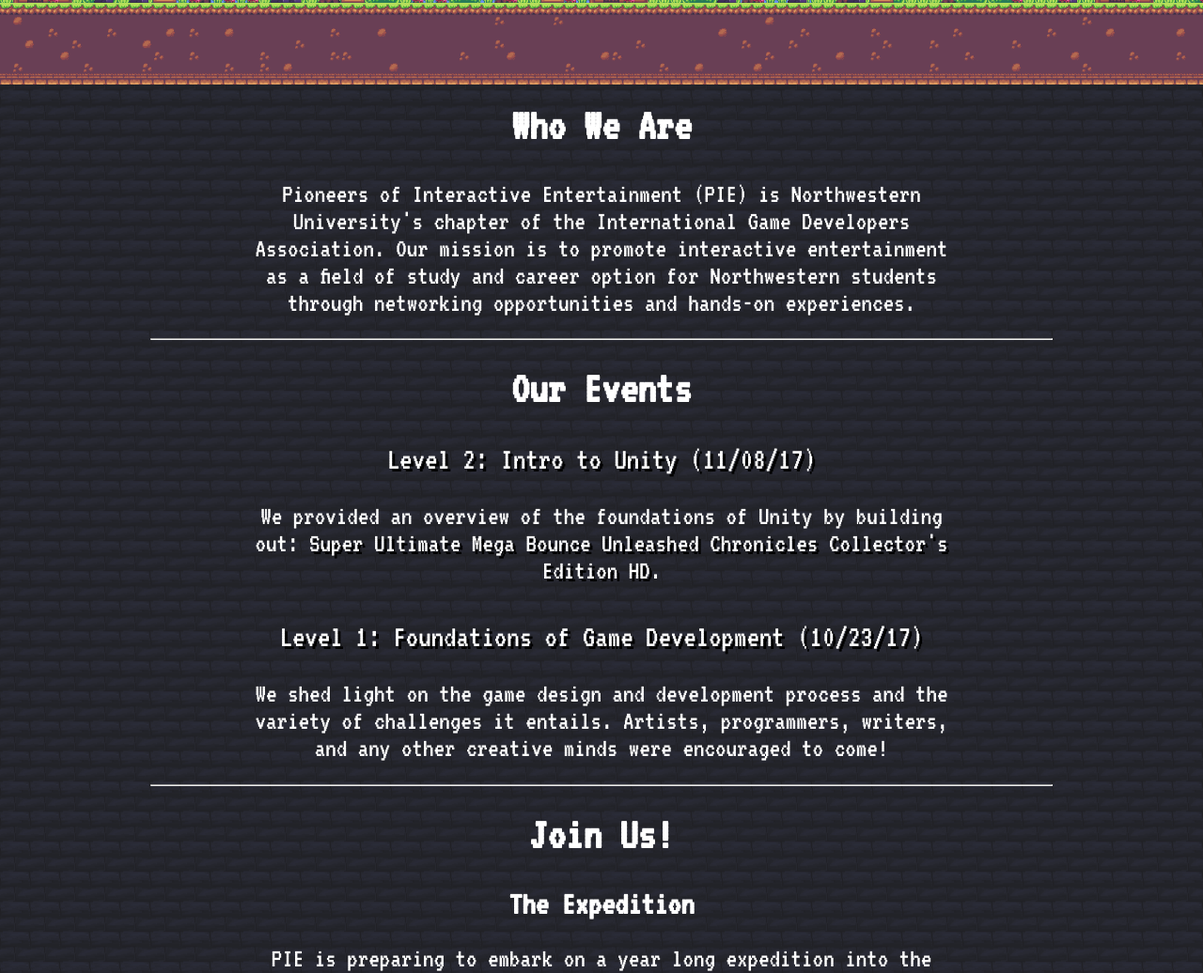
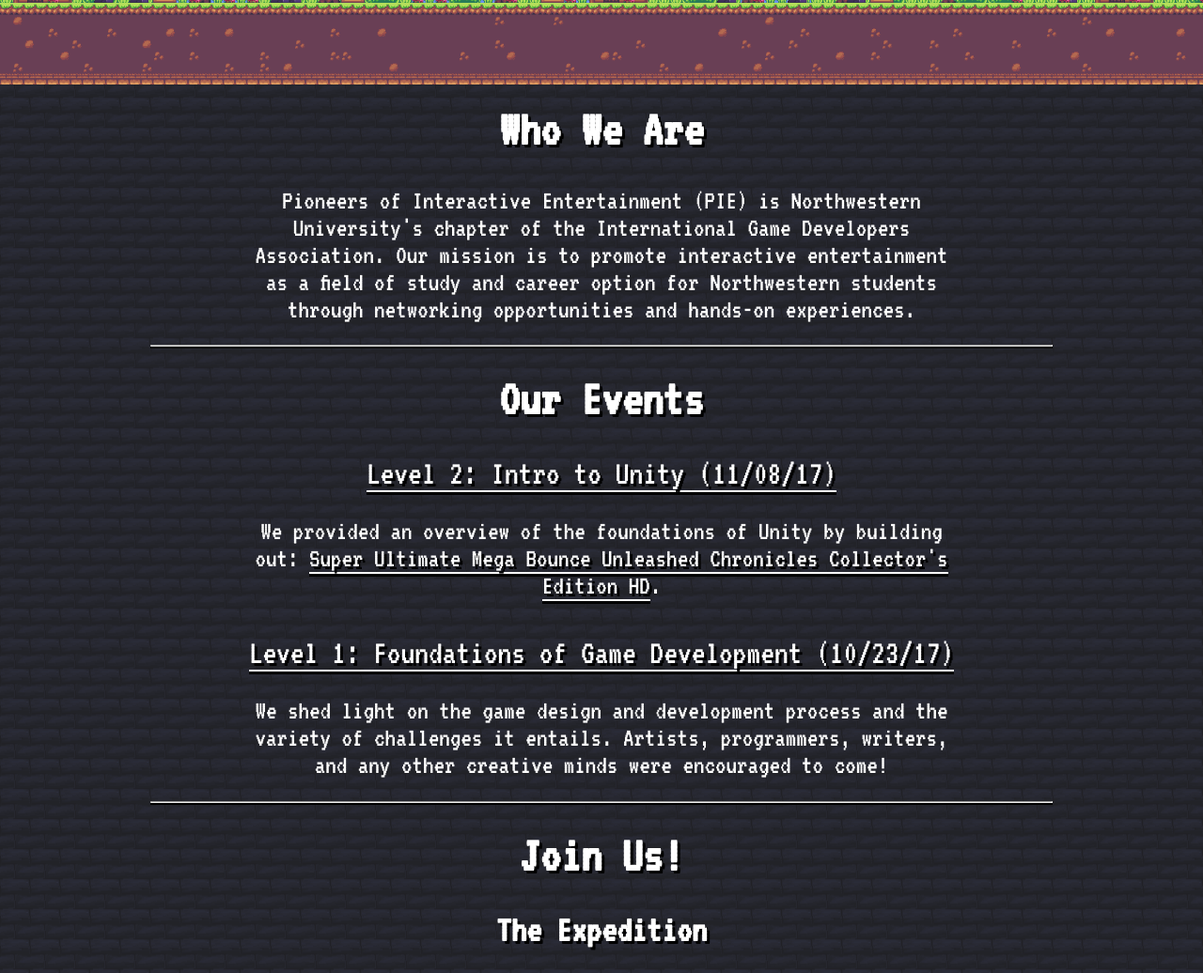
Before and after one commit to PIE-NU/Website, a website: page app/public/index.html in a window 1280 px wide. Shown: the part 710-1746 px from the top of the page at 94% size. Drawn offline with Linux system fonts and the light colour scheme.

Commit message:
Minor styling and UX improvements

```diff
--- a/app/public/css/event.css
+++ b/app/public/css/event.css
@@ -16,5 +16,5 @@
 }
 
 .ev-title {
-  font-size: 2.1em !important;
+  font-size: 2.3em !important;
 }
--- a/app/public/css/index.css
+++ b/app/public/css/index.css
@@ -8,6 +8,7 @@
 	padding: 0;
 	margin: 0;
 	font-family: VT323, Arial;
+	user-select: none;
 }
 
 .body-section {
@@ -74,7 +75,8 @@
 
 
 #pie-nav ul li {
-	opacity: 0;
+	display:none;
+	opacity:0;
 	display: table-cell;
 	vertical-align: middle;
 	padding: 0px 40px 0px 40px;
@@ -87,6 +89,7 @@
 }
 
 .sticky ul li {
+	display: inline;
 	-webkit-transition: opacity 1s;
 	-moz-transition: opacity 1s;
 	-o-transition: opacity 1s;
@@ -112,16 +115,21 @@
 #pie-body h1, h2, h3, h4, h5 h6 {
 	margin-top: 0;
 	margin-bottom: 0;
+	text-shadow: 3px 3px black;
+}
+
+#pie-body hr {
+	box-shadow: 0px 2px black;
 }
 
 #pie-body h2 {
-	font-size: 3em;
+	font-size: 3.4em;
 	padding-top: 20px;
 	padding-bottom: 20px;
 }
 
 #pie-body h3 {
-	font-size: 2.2em;
+	font-size: 2.5em;
 	padding-top: 12px;
 	padding-bottom: 12px;
 }
@@ -176,14 +184,18 @@
 a {
 	color: white;
 	text-decoration: none;
+	border-bottom: 2px solid white;
+	box-shadow: 0px 3px #000000;
 	text-shadow: 3px 3px #000000;
 }
 
 a:hover {
 	color:#cccccc;
+	border-bottom: 2px solid #cccccc;
 	cursor: pointer;
 }
 
 a:active {
+	box-shadow: none;
 	text-shadow: none;
 }
--- a/app/public/index.html
+++ b/app/public/index.html
@@ -35,7 +35,7 @@
 			</div>
 			<nav id="pie-nav">
 				<ul>
-					<li>PIE</li>
+					<li><a id="to-content" class="scroll">PIE</a></li>
 					<li><a id="to-about" class="scroll">About</a></li>
 					<li><a id="to-events" class="scroll">Events</a></li>
 					<li><a id="to-join" class="scroll">Join</a></li>
@@ -54,13 +54,13 @@
 					<h2>Our Events</h2>
 					<div id="event-holder">
 						<div class="event-content">
-						  <a href="https://www.facebook.com/events/1657389547669384/"><p class="ev-title">Level 2: Intro to Unity (11/08/17)</p></a>
+						  <p class="ev-title"><a href="https://www.facebook.com/events/1657389547669384/" target="_blank">Level 2: Intro to Unity (11/08/17)</a></p>
 
-						  <p class="ev-text">We provided an overview of the foundations of Unity by building out: <a href="https://github.com/PIE-NU/SUMBUCDCEHD">Super Ultimate Mega Bounce Unleashed Chronicles Collector's Edition HD</a>.</p>
+						  <p class="ev-text">We provided an overview of the foundations of Unity by building out: <a href="https://github.com/PIE-NU/SUMBUCDCEHD" target="_blank">Super Ultimate Mega Bounce Unleashed Chronicles Collector's Edition HD</a>.</p>
 						</div>
 						<div class="event-break"></div>
 						<div class="event-content">
-						  <a href="https://www.facebook.com/events/135256213868077/"><p class="ev-title">Level 1: Foundations of Game Development (10/23/17)</p></a>
+						  <p class="ev-title"><a href="https://www.facebook.com/events/135256213868077/" target="_blank">Level 1: Foundations of Game Development (10/23/17)</a></p>
 
 						  <p class="ev-text">We shed light on the game design and development process and the variety of challenges it entails. Artists, programmers, writers, and any other creative minds were encouraged to come!</p>
 						</div>
--- a/app/public/js/index.js
+++ b/app/public/js/index.js
@@ -24,7 +24,7 @@
 	var flashingTexts = document.getElementsByClassName(textFlashId);
 	setInterval(function() {
 		for (var i = 0; i < flashingTexts.length; i++) {
-			flashingTexts[i].style.display = (flashingTexts[i].style.display == 'none' ? '' : 'none');
+			flashingTexts[i].style.display = (flashingTexts[i].style.display == 'none' && !hasEntered ? '' : 'none');
 		}
 	}, 500);
 }
```
